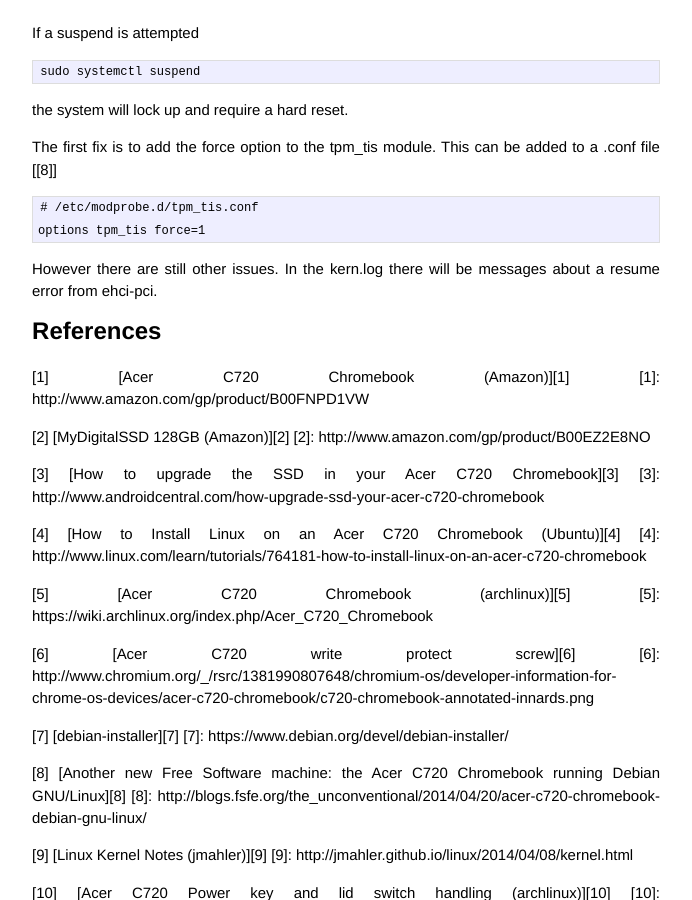
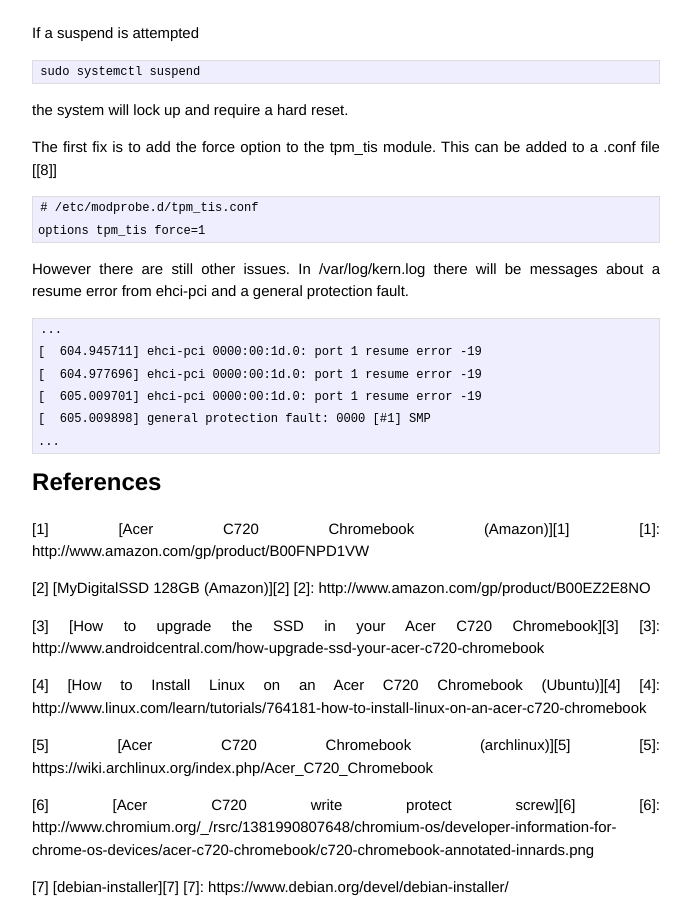
Before and after one commit to jmahler/jmahler.github.io, a Jekyll site: the page built from _posts/2014-07-25-acer-c720-linux.md, in a window 1280 px wide and 900 px high, scrolled down 2982 px. Shown: the whole window, without its empty margins (294-986 px from the left). Built offline with Jekyll 4.4.1, drawn with Linux system fonts in a browser that asks for light colours; Markdown is read by kramdown in place of the engine named in the settings.

Commit message:
added resume error messages

```diff
--- a/_posts/2014-07-25-acer-c720-linux.md
+++ b/_posts/2014-07-25-acer-c720-linux.md
@@ -171,8 +171,15 @@
     # /etc/modprobe.d/tpm_tis.conf
     options tpm_tis force=1
 
-However there are still other issues.  In the kern.log there will be
-messages about a resume error from ehci-pci.
+However there are still other issues.  In /var/log/kern.log there will be
+messages about a resume error from ehci-pci and a general protection fault.
+
+    ...
+    [  604.945711] ehci-pci 0000:00:1d.0: port 1 resume error -19
+    [  604.977696] ehci-pci 0000:00:1d.0: port 1 resume error -19
+    [  605.009701] ehci-pci 0000:00:1d.0: port 1 resume error -19
+    [  605.009898] general protection fault: 0000 [#1] SMP
+    ...
 
 # References
 
```
